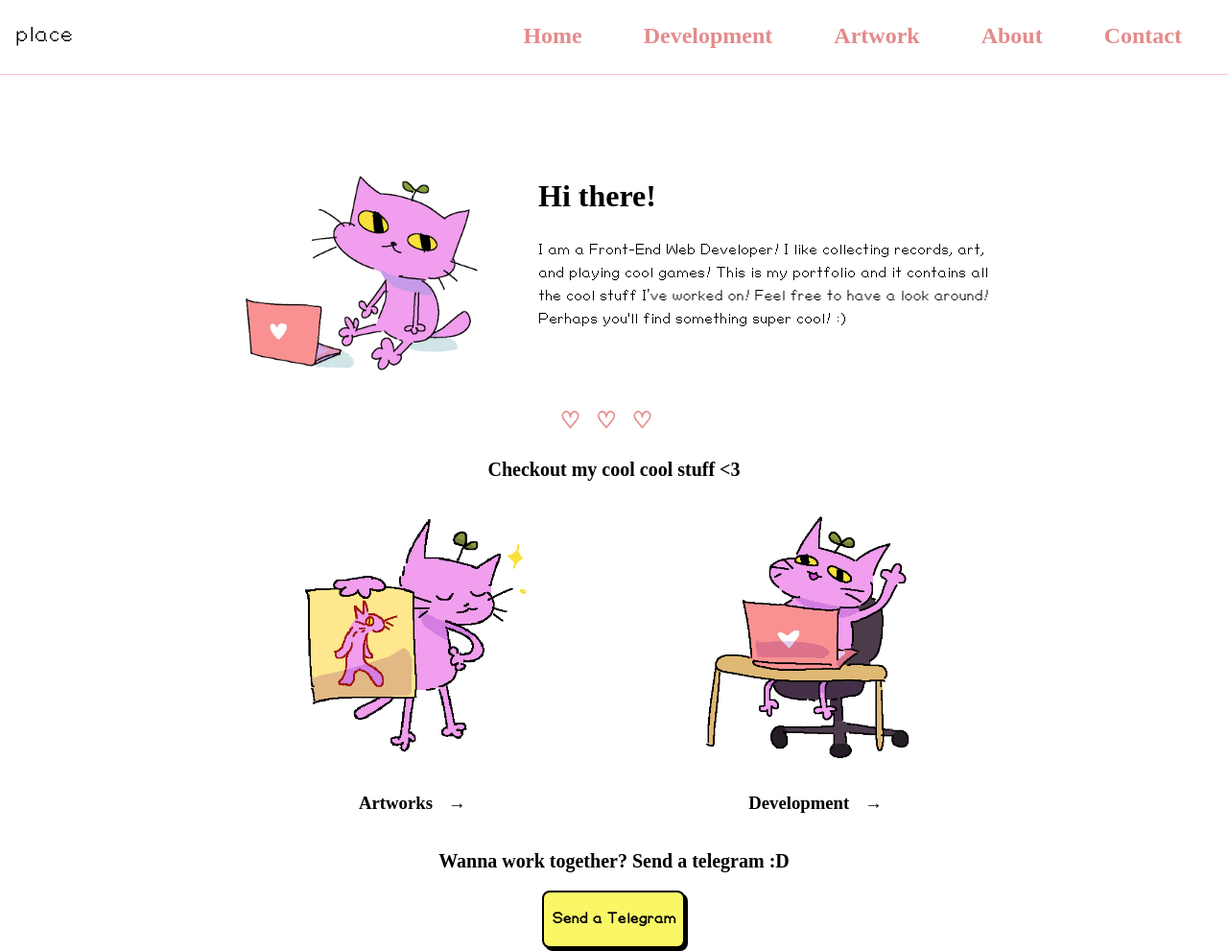
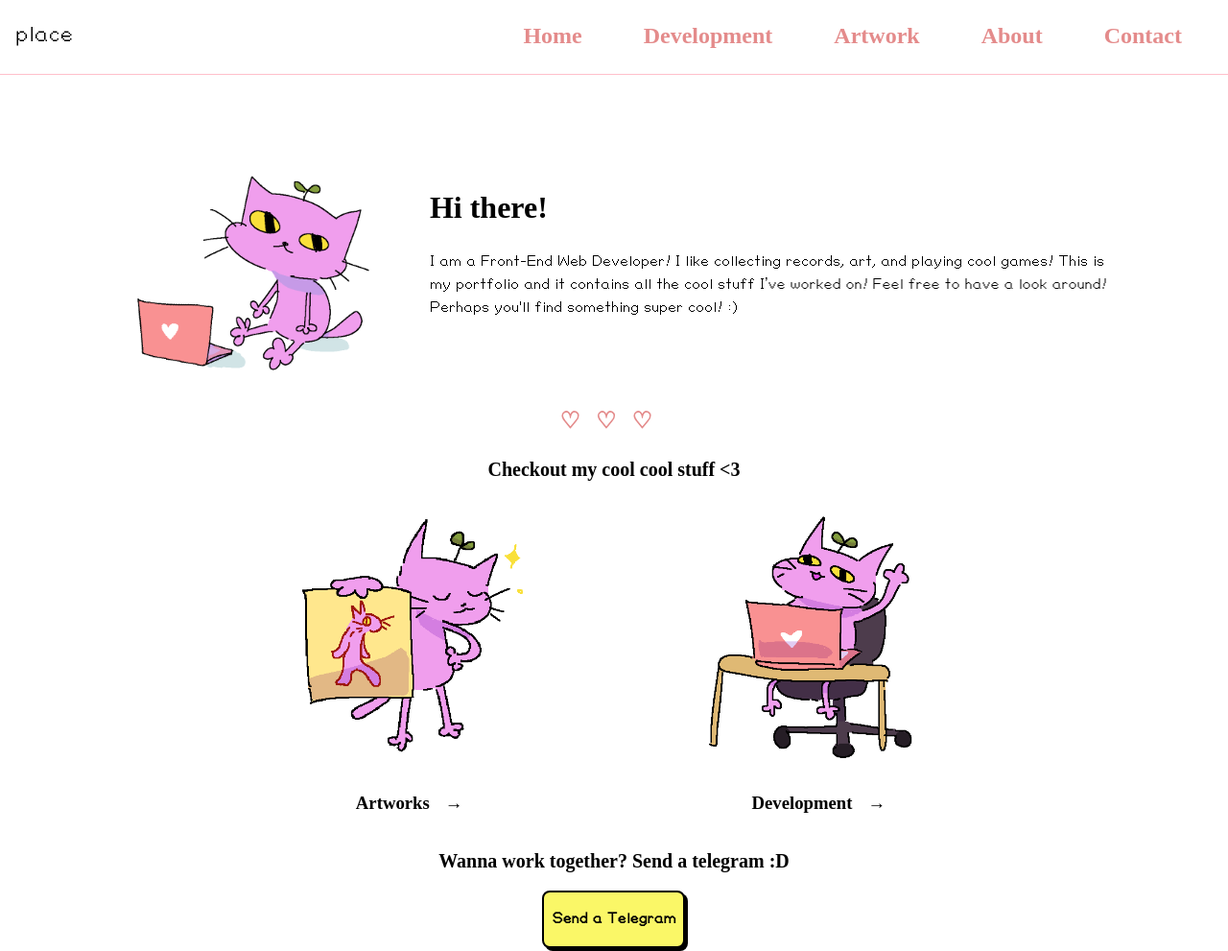
Before and after one commit to erindavid03/portfolio-site, a React app: page / in a window 1280 px wide. Shown: the top 991 px of the page at 96% size. Built offline with nearby package versions, Linux system fonts and the light colour scheme.

Commit message:
remove max width in intro section in home page

```diff
--- a/src/styles/components/pages/_homePage.scss
+++ b/src/styles/components/pages/_homePage.scss
@@ -7,10 +7,6 @@
     @media(min-width: $tablet){
         @include flex-row;
         flex-direction: row-reverse;
-    }
-    @media(min-width:$desktop){
-        margin: 0 auto;
-        max-width: 822px;
     }
 
     position: relative;
```
